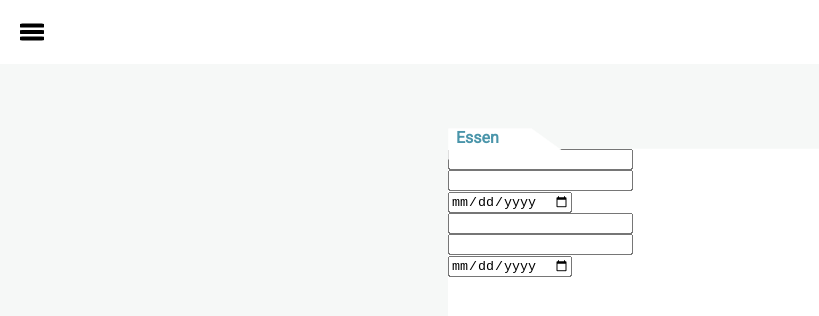
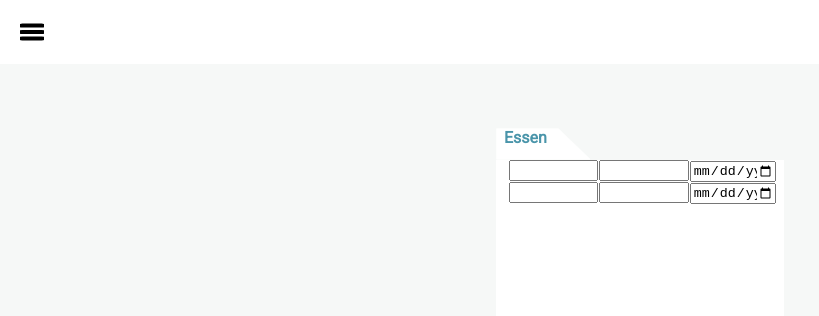
Before and after one commit to julianhahn/expenses-tracker, a React (Create React App) app in the folder expenses-frontend/: page / in a window 1280 px wide. Shown: the top 316 px of the page, without its empty margins (0-819 px from the left). Built offline with nearby package versions, Linux system fonts and the light colour scheme.

Commit message:
begin to style the entry to make it usable for first iteration

```diff
--- a/expenses-frontend/src/content/Content.js
+++ b/expenses-frontend/src/content/Content.js
@@ -1,5 +1,5 @@
 import './Content.css'
-import EntryList from '../singleComponents/EntryList/EntryList'
+import EntryList from '../singleComponents/List/EntryList'
 
 function Content(props){
     return (
--- a/expenses-frontend/src/singleComponents/EntryList/EntryList.css
+++ b/expenses-frontend/src/singleComponents/List/EntryList.css
@@ -4,8 +4,9 @@
     --bodyHeight: calc(100% - (var(--headerHeight)))
 }
 
+
 .list{
-    width: 24rem;
+    width: 18rem;
     height: 20rem;
     display: flex;
     flex-direction: column;
@@ -23,7 +24,6 @@
 .listBody{
     font-family: Roboto;
     height: var(--bodyHeight);
-    transform:  translateY(-0.7rem);
     width: 100%;
     background-color: white;
     padding: 0;
--- a/expenses-frontend/src/singleComponents/EntryList/EntryList.js
+++ b/expenses-frontend/src/singleComponents/List/EntryList.js
@@ -1,6 +1,6 @@
 import './EntryList.css'
 import listHead from './listForm.svg'
-import ListItem from '../ListItem/ListItem'
+import ListEntry from '../ListItem/ListEntry'
 
 function EntryList(props){
 
@@ -22,7 +22,7 @@ function EntryList(props){
             </div>
             <div className="listBody">
                 {entries.map((entry, i) => {
-                    return <ListItem/>
+                    return <ListEntry/>
                 })}
             </div>
         </div>
--- /dev/null
+++ b/expenses-frontend/src/singleComponents/ListItem/ListEntry.css
@@ -0,0 +1,22 @@
+.entryForm{
+display: flex;
+padding-left: 3%;
+padding-right: 3%;
+justify-content: space-around ;
+}
+
+.Preis{
+width: 30%;
+}
+
+.Laden{
+    width: 30%;
+}
+
+.Datum{
+    width: 30%;
+}
+
+.entryForm * input{
+    max-width: 100%;
+}
```
Also changed, not shown: expenses-frontend/src/singleComponents/ListItem/ListEntry.js (renamed from expenses-frontend/src/singleComponents/ListItem/ListItem.js, +6 -5 lines), expenses-frontend/src/singleComponents/List/listForm.svg (renamed from expenses-frontend/src/singleComponents/EntryList/listForm.svg), expenses-frontend/src/singleComponents/ListItem/AddEntry.css (added), expenses-frontend/src/singleComponents/ListItem/AddEntry.js (added), expenses-frontend/src/singleComponents/ListItem/ListItem.css (deleted).
